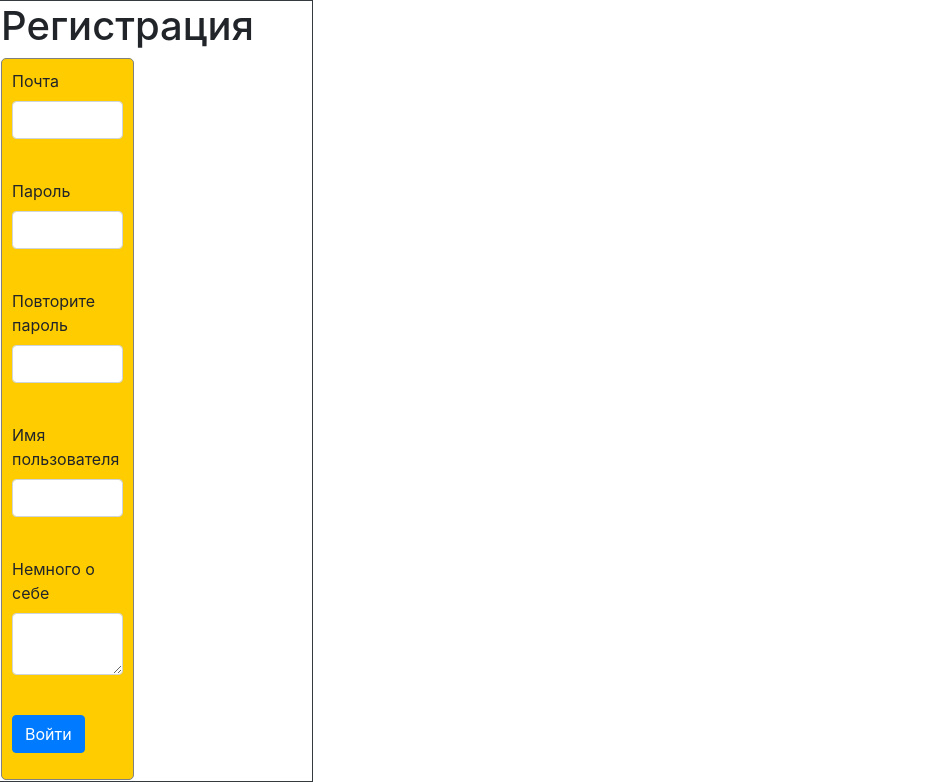
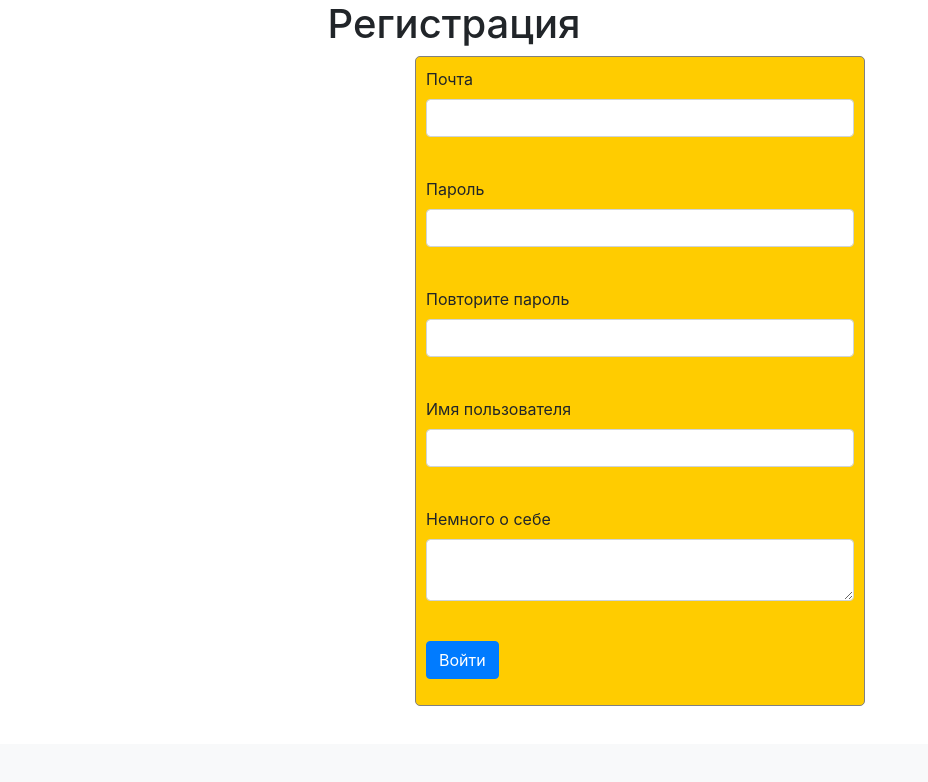
Before and after one commit to russuran/WorkbenchSite, a Flask app: page /register in a window 1280 px wide. Shown: the part 56-838 px from the top of the page, without its empty margins (0-928 px from the left). After the commit the page ends 762 px from the top, so only its background shows below. Run offline with Flask 2, Linux system fonts and the light colour scheme; some libraries are stand-ins or nearby versions.

Commit message:
fix-form!

```diff
--- a/templates/register.html
+++ b/templates/register.html
@@ -2,7 +2,6 @@
 
 {% block content %}
 <div class="row">
-  <span class="border border-dark">
   <div class="col"></div>
   <div class="col-6">
     <h1>Регистрация</h1>
@@ -57,7 +56,5 @@
       {{message}}
   </form>
   </div>
-
   <div class="col"></div>
-  </span>
 {% endblock %}
```
